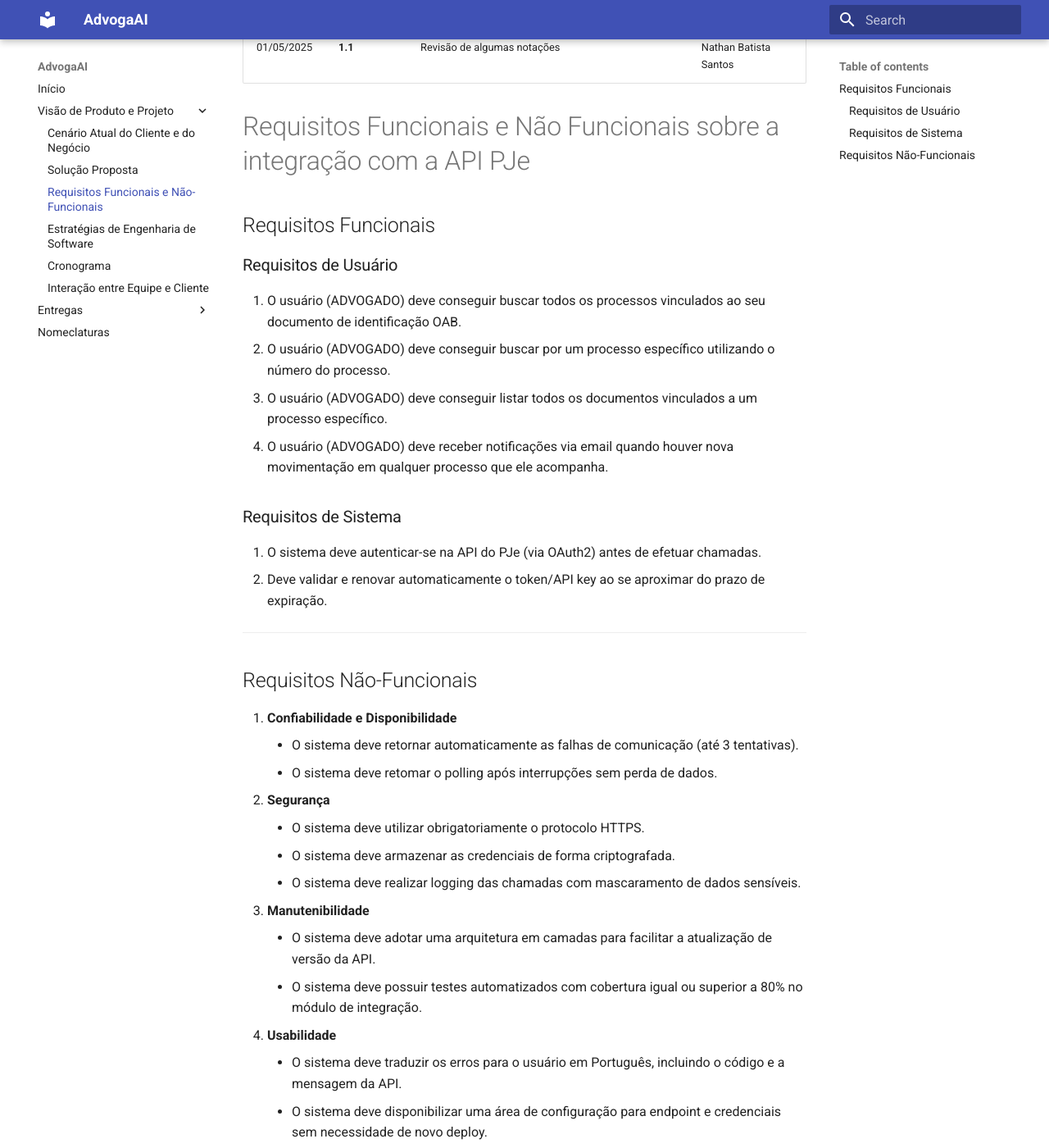
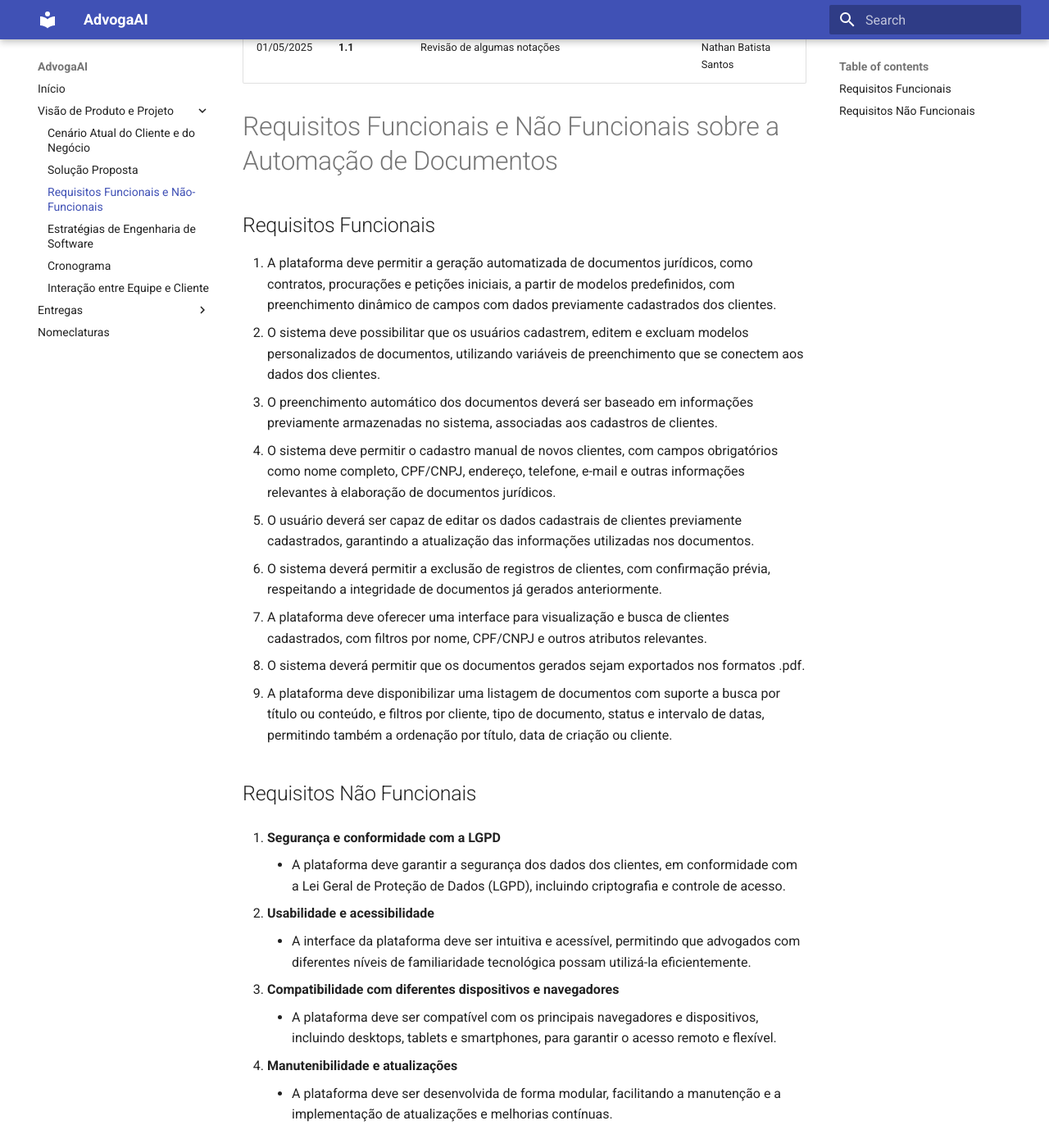
Before and after one commit to mdsreq-fga-unb/2025.1-T01-AdvogaAI, an MkDocs documentation site: the page built from docs/requisitos.md, in a window 1280 px wide and 1400 px high, scrolled down 190 px. Shown: the whole window at 82% size. Built offline with MkDocs 1.6.1 and Material for MkDocs 9.7.7, drawn with Linux system fonts in a browser that asks for light colours.

Commit message:
Requisitos funcionais e nao funcionais da automacao de docuementos.

```diff
--- a/docs/requisitos.md
+++ b/docs/requisitos.md
@@ -2,6 +2,34 @@
 |------------|--------|------------------------------------|--------------------------|
 | 01/05/2025 | **1.0** | Preenchimento da sessão de Requisitos da integração com a API PJe | Yan Guimarães   |
 | 01/05/2025 | **1.1** | Revisão de algumas notações | Nathan Batista Santos   |
+
+# Requisitos Funcionais e Não Funcionais sobre a Automação de Documentos
+
+## Requisitos Funcionais
+
+1. A plataforma deve permitir a geração automatizada de documentos jurídicos, como contratos, procurações e petições iniciais, a partir de modelos predefinidos, com preenchimento dinâmico de campos com dados previamente cadastrados dos clientes.
+2. O sistema deve possibilitar que os usuários cadastrem, editem e excluam modelos personalizados de documentos, utilizando variáveis de preenchimento que se conectem aos dados dos clientes.
+3. O preenchimento automático dos documentos deverá ser baseado em informações previamente armazenadas no sistema, associadas aos cadastros de clientes.
+4. O sistema deve permitir o cadastro manual de novos clientes, com campos obrigatórios como nome completo, CPF/CNPJ, endereço, telefone, e-mail e outras informações relevantes à elaboração de documentos jurídicos.
+5. O usuário deverá ser capaz de editar os dados cadastrais de clientes previamente cadastrados, garantindo a atualização das informações utilizadas nos documentos.
+6. O sistema deverá permitir a exclusão de registros de clientes, com confirmação prévia, respeitando a integridade de documentos já gerados anteriormente.
+7. A plataforma deve oferecer uma interface para visualização e busca de clientes cadastrados, com filtros por nome, CPF/CNPJ e outros atributos relevantes.
+8. O sistema deverá permitir que os documentos gerados sejam exportados nos formatos .pdf.
+9. A plataforma deve disponibilizar uma listagem de documentos com suporte a busca por título ou conteúdo, e filtros por cliente, tipo de documento, status e intervalo de datas, permitindo também a ordenação por título, data de criação ou cliente.
+
+## Requisitos Não Funcionais
+
+1. **Segurança e conformidade com a LGPD**
+    - A plataforma deve garantir a segurança dos dados dos clientes, em conformidade com a Lei Geral de Proteção de Dados (LGPD), incluindo criptografia e controle de acesso.
+
+2. **Usabilidade e acessibilidade**
+    - A interface da plataforma deve ser intuitiva e acessível, permitindo que advogados com diferentes níveis de familiaridade tecnológica possam utilizá-la eficientemente.
+
+3. **Compatibilidade com diferentes dispositivos e navegadores**
+    - A plataforma deve ser compatível com os principais navegadores e dispositivos, incluindo desktops, tablets e smartphones, para garantir o acesso remoto e flexível.
+
+4. **Manutenibilidade e atualizações**
+    - A plataforma deve ser desenvolvida de forma modular, facilitando a manutenção e a implementação de atualizações e melhorias contínuas.
 
 # Requisitos Funcionais e Não Funcionais sobre a integração com a API PJe
 
```
